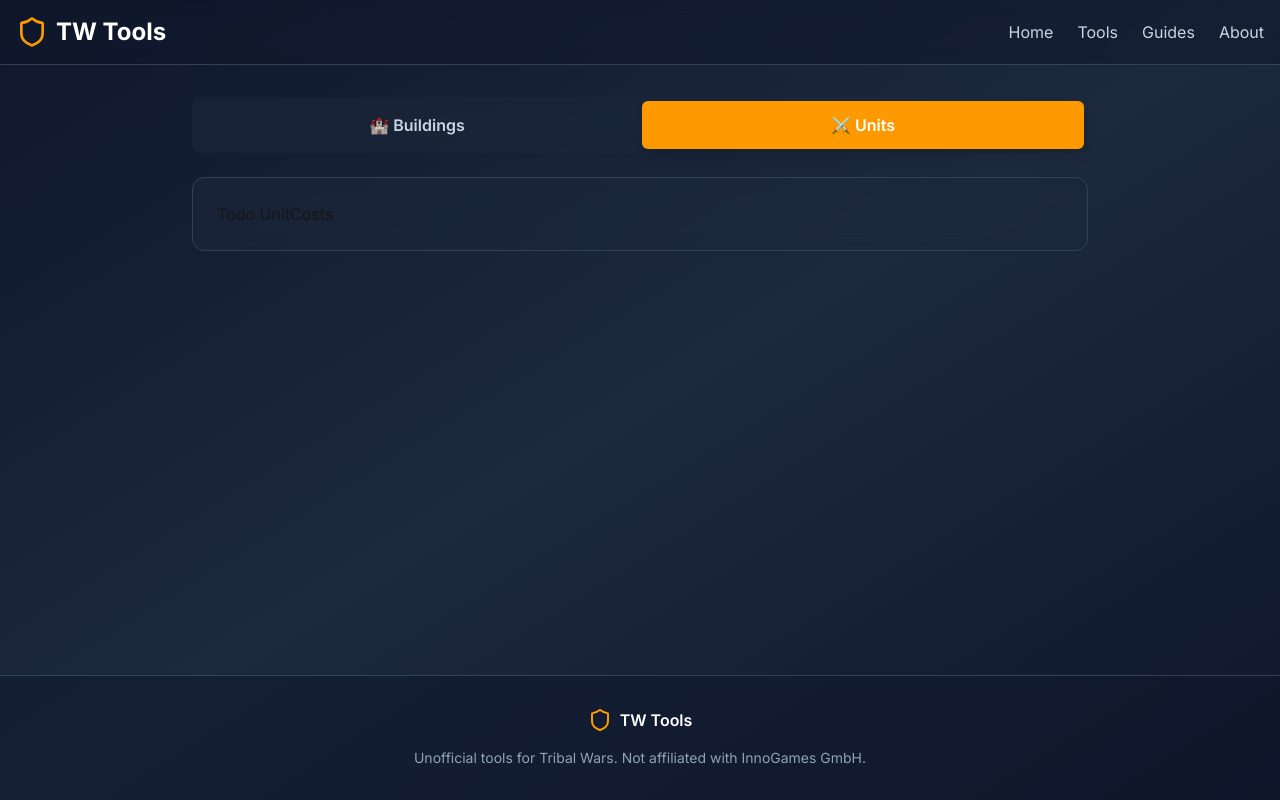
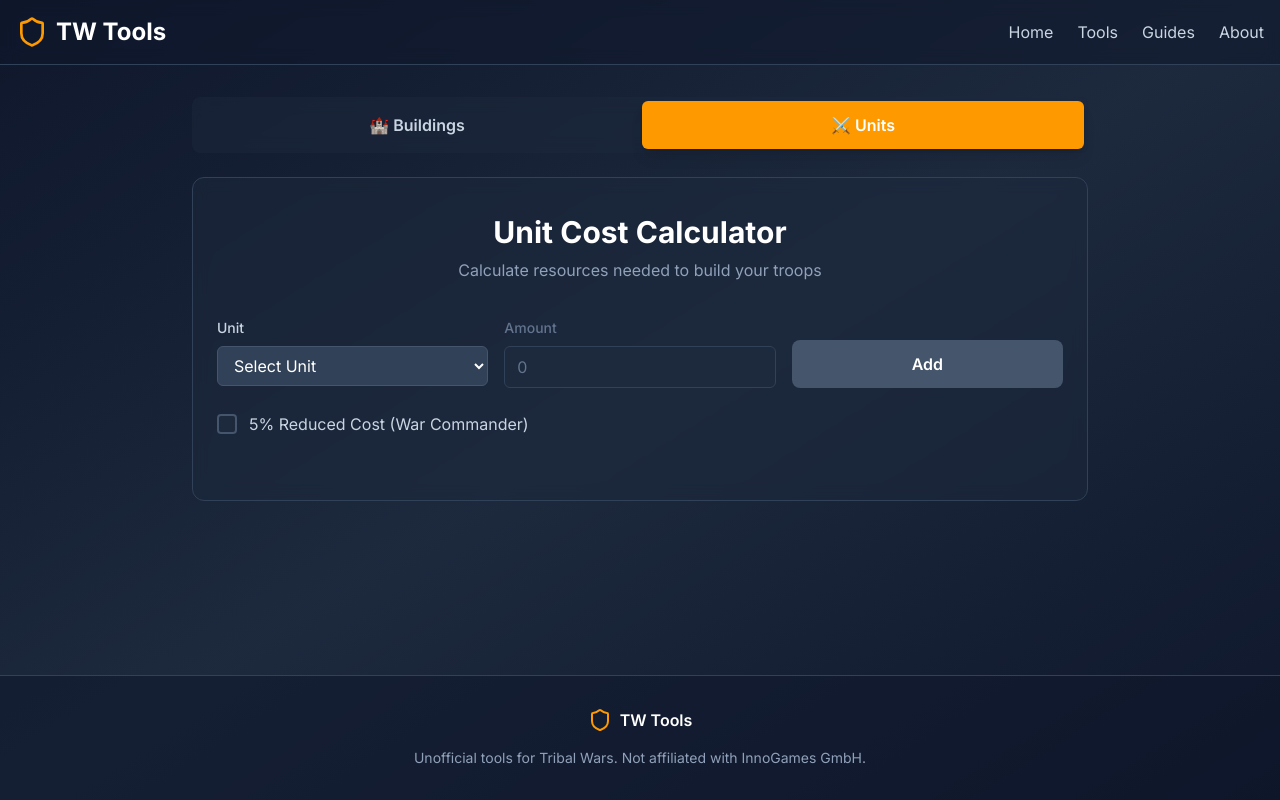
Before and after one commit to WillbeS/tw-tools, a Next.js app: page /cost-calculator in a window 1280 px wide. Both pictures are taken after a click on the button "⚔️ Units". Built offline with nearby package versions, Linux system fonts and the light colour scheme.

Commit message:
Added UnitCosts tot he calculator

```diff
--- a/src/components/cost-calculator/CostCalculator.tsx
+++ b/src/components/cost-calculator/CostCalculator.tsx
@@ -1,6 +1,7 @@
 import { TabMenu } from "@/components/common/TabMenu";
 
 import { BuildingCosts } from "./BuildingCosts";
+import { UnitCosts } from "./UnitCosts";
 
 export default function CostCalculator() {
   return (
@@ -14,7 +15,7 @@ export default function CostCalculator() {
       >
         {{
           buildings: <BuildingCosts />,
-          units: <div>Todo UnitCosts</div>,
+          units: <UnitCosts />,
         }}
       </TabMenu>
     </>
--- /dev/null
+++ b/src/components/cost-calculator/UnitCosts.tsx
@@ -0,0 +1,35 @@
+import { useState } from "react";
+import { CostRecord } from "@/lib/types";
+import { CostRecords } from "./CostRecords";
+import { UnitCostForm } from "./UnitCostsForm";
+
+export const UnitCosts = () => {
+  const [costRecords, setCostRecords] = useState<CostRecord[]>([]);
+
+  const addRecord = (record: CostRecord) => {
+    setCostRecords((prev) => [...prev, record]);
+  };
+
+  const removeRecord = (record: CostRecord) => {
+    setCostRecords((prev) => prev.filter((r) => r.id !== record.id));
+  };
+
+  return (
+    <section className="space-y-6">
+      <div className="text-center py-3">
+        <h2 className="text-3xl font-bold text-white mb-2">
+          Unit Cost Calculator
+        </h2>
+        <p className="text-slate-400">
+          Calculate resources needed to build your troops
+        </p>
+      </div>
+
+      <div className="mx-auto">
+        <UnitCostForm onSubmit={addRecord} />
+      </div>
+
+      <CostRecords records={costRecords} remove={removeRecord} />
+    </section>
+  );
+};
--- /dev/null
+++ b/src/components/cost-calculator/UnitCostsForm.tsx
@@ -0,0 +1,107 @@
+import { useState } from "react";
+
+import rawData from "@/data/unitCosts.json";
+import { CostRecord, Resources, UnitCostsData } from "@/lib/types";
+import { randomId } from "@/lib/utils";
+import { Input } from "@/components/ui/Input";
+import { Select } from "@/components/ui/Select";
+import { Button } from "@/components/ui/Button";
+import { Checkbox } from "@/components/ui/Checkbox";
+
+const UNIT_COSTS = rawData as UnitCostsData;
+
+export const UnitCostForm = ({
+  onSubmit,
+}: {
+  onSubmit: (record: CostRecord) => void;
+}) => {
+  const [unit, setUnit] = useState("");
+  const [amount, setAmount] = useState(0);
+
+  const [isReducedCost, setIsReducedCost] = useState(false);
+
+  const handleSubmit = () => {
+    validateForm();
+
+    const costs = UNIT_COSTS[unit].costs;
+    const percent = isReducedCost ? 0.95 : 1;
+
+    const resources: Resources = {
+      wood: Math.round(costs.wood * percent) * amount,
+      clay: Math.round(costs.clay * percent) * amount,
+      iron: Math.round(costs.iron * percent) * amount,
+    };
+
+    const record: CostRecord = {
+      id: randomId(),
+      name: `${unit} (${amount})`,
+      resources,
+      reduced: isReducedCost,
+    };
+
+    onSubmit(record);
+    resetForm();
+  };
+
+  const validateForm = () => {
+    if (unit === "") {
+      throw Error("You must select a unit");
+    }
+    if (!UNIT_COSTS[unit]) {
+      throw Error("Invalid unit name: " + unit);
+    }
+    if (amount < 0) {
+      throw Error("Invalid unit amount: " + amount);
+    }
+  };
+
+  const resetForm = () => {
+    setUnit("");
+    setAmount(0);
+    setIsReducedCost(false);
+  };
+
+  const unitOptions = Object.keys(UNIT_COSTS).map((unitName) => ({
+    value: unitName,
+    label: unitName,
+  }));
+
+  return (
+    <div className="space-y-6">
+      <div className="grid grid-cols-1 md:grid-cols-3 gap-4">
+        <Select
+          label="Unit"
+          placeholder="Select Unit"
+          value={unit}
+          onChange={setUnit}
+          options={unitOptions}
+        />
+        <Input
+          label="Amount"
+          type="number"
+          placeholder="Enter amount"
+          value={amount}
+          onChange={(e) => setAmount(Number(e.target.value))}
+          disabled={!unit}
+        />
+
+        <div className="flex items-end">
+          <Button
+            onClick={handleSubmit}
+            disabled={!unit || !amount}
+            variant="primary"
+            className="w-full disabled:bg-slate-600 disabled:cursor-not-allowed"
+          >
+            Add
+          </Button>
+        </div>
+      </div>
+
+      <Checkbox
+        label="5% Reduced Cost (War Commander)"
+        checked={isReducedCost}
+        setChecked={setIsReducedCost}
+      />
+    </div>
+  );
+};
--- /dev/null
+++ b/src/components/ui/Input.tsx
@@ -0,0 +1,53 @@
+import { ComponentPropsWithoutRef } from "react";
+import { cn } from "@/lib/utils";
+
+type InputProps = {
+  label: string;
+  placeholder?: string;
+  description?: string;
+  className?: string;
+  disabled?: boolean;
+} & ComponentPropsWithoutRef<"input">;
+
+export function Input({
+  label,
+  placeholder,
+  description,
+  className,
+  disabled = false,
+  ...inputProps
+}: InputProps) {
+  return (
+    <div className={className}>
+      <label
+        className={cn(
+          "block text-sm font-medium mb-2",
+          disabled ? "text-slate-500" : "text-slate-300"
+        )}
+      >
+        {label}
+      </label>
+      <input
+        placeholder={placeholder}
+        disabled={disabled}
+        className={cn(
+          "w-full px-3 py-2 border rounded-md text-white focus:outline-none focus:ring-2 focus:border-transparent transition-colors",
+          disabled
+            ? "bg-slate-800 border-slate-700 text-slate-500 cursor-not-allowed"
+            : "bg-slate-700 border-slate-600 focus:ring-green-500 hover:border-slate-500"
+        )}
+        {...inputProps}
+      />
+      {description && (
+        <p
+          className={cn(
+            "text-sm mt-1",
+            disabled ? "text-slate-600" : "text-slate-400"
+          )}
+        >
+          {description}
+        </p>
+      )}
+    </div>
+  );
+}
```
